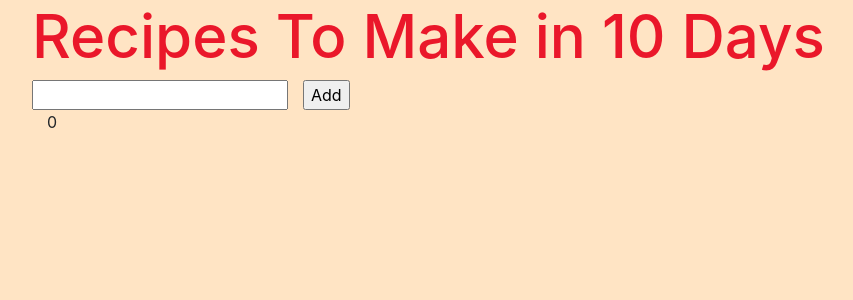
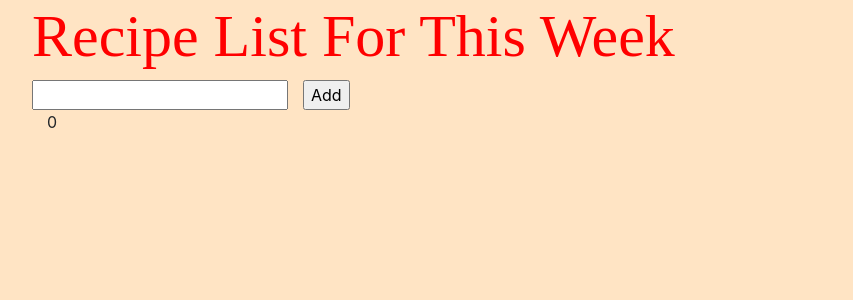
Before and after one commit to chisnallc/todo-app-frontend, a React app: page / in a window 1280 px wide. Shown: the top 300 px of the page, without its empty margins (38-891 px from the left). Built offline with nearby package versions, Linux system fonts and the light colour scheme.

Commit message:
fix to counter

```diff
--- a/src/Components/Header.js
+++ b/src/Components/Header.js
@@ -2,16 +2,18 @@ import React from 'react';
 class Header extends React.Component {
 
     render() {
-              return (<h1 style={styles.header}> Recipes To Make in 10 Days</h1>);
+              return (<h1 style={styles.header}> Recipe List For This Week</h1>);
     }
 }
 
 
 const styles = {
     header : {
-        color: "#EA172A",
+        color: 'red',
         textAlign: 'center',
-        fontSize: '60px'
+        fontSize: '60px',
+        fontFamily: 'Quicksand'
+
 
     }
 };
```
